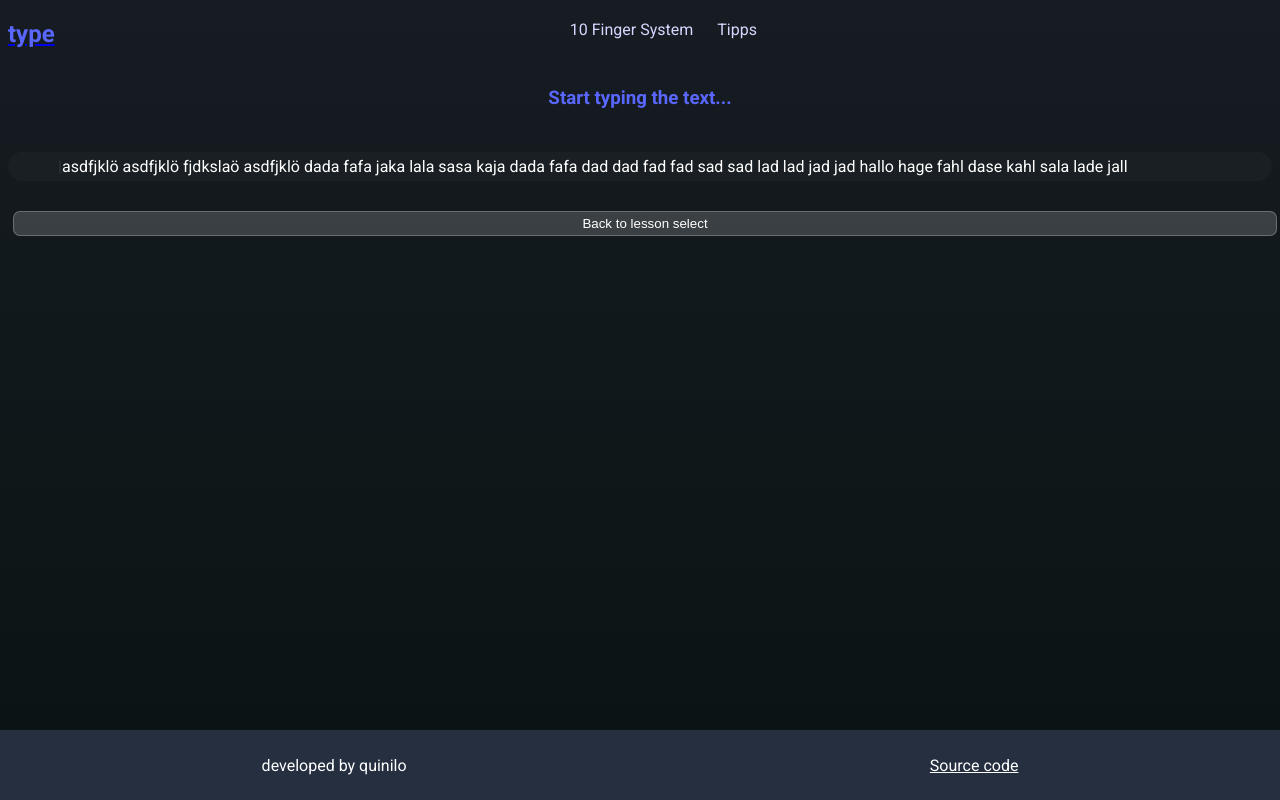
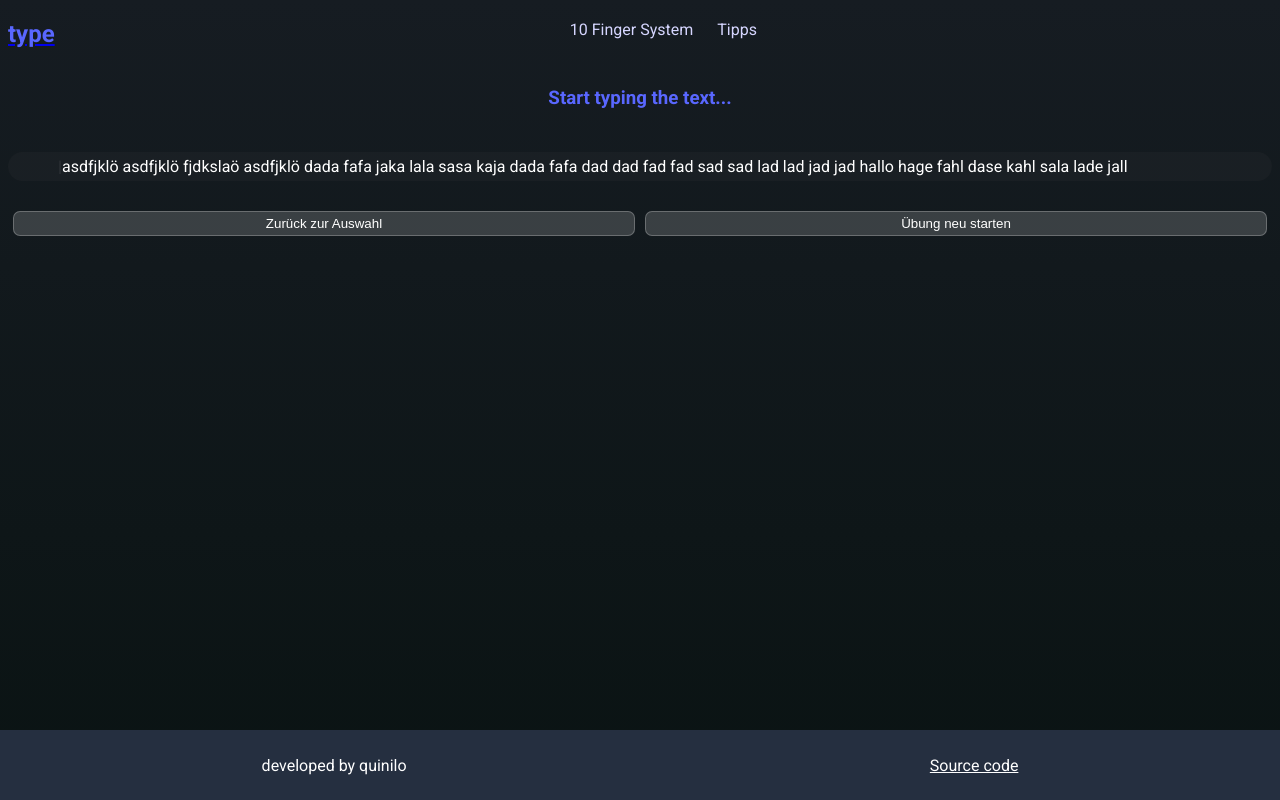
Before and after one commit to quinilo/qtype, a SvelteKit app: page /lesson in a window 1280 px wide. Both pictures are taken after a click on the button "asdf". Built offline with nearby package versions, Linux system fonts and the light colour scheme.

Commit message:
restart lesson feature

```diff
--- a/src/routes/lesson/+page.svelte
+++ b/src/routes/lesson/+page.svelte
@@ -75,7 +75,7 @@
         })
 
         function randomFromPool() {
-            return pool[Math.floor(Math.random()*pool.length)];
+            return pool[Math.floor(Math.random() * pool.length)];
         }
 
         for (let i = 1; i <= 50; i++) {
@@ -83,9 +83,12 @@
             randomizedLesson = randomizedLesson + randomFromPool() + " "
         }
 
-        startLesson(randomizedLesson)
     }
 
+    async function restartLesson() {
+        await inLesson.set(false)
+        startLesson($content)
+    }
 
 </script>
 
@@ -93,7 +96,10 @@
     <Lesson originalText="{$content}">
     </Lesson>
 
-    <button class="btn" on:click={() => {inLesson.set(false)}}>Back to lesson select</button>
+    <div class="split">
+        <button class="btn" on:click={() => {inLesson.set(false)}}>Zurück zur Auswahl</button>
+        <button class="btn" on:click={() => {restartLesson()}}>Übung neu starten</button>
+    </div>
 {:else}
     <section id="select-lesson" class="flex-center">
         <div class="highlight flex-column flex-center ">
@@ -111,7 +117,7 @@
 
 <style>
     button {
-        width: 100% ;
+        width: 100%;
     }
 
     #select-lesson div {
```
